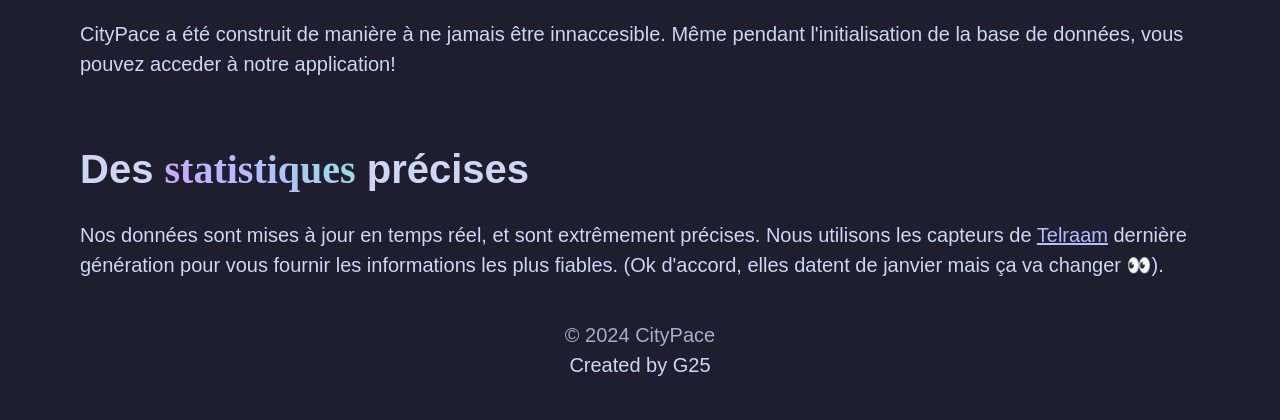
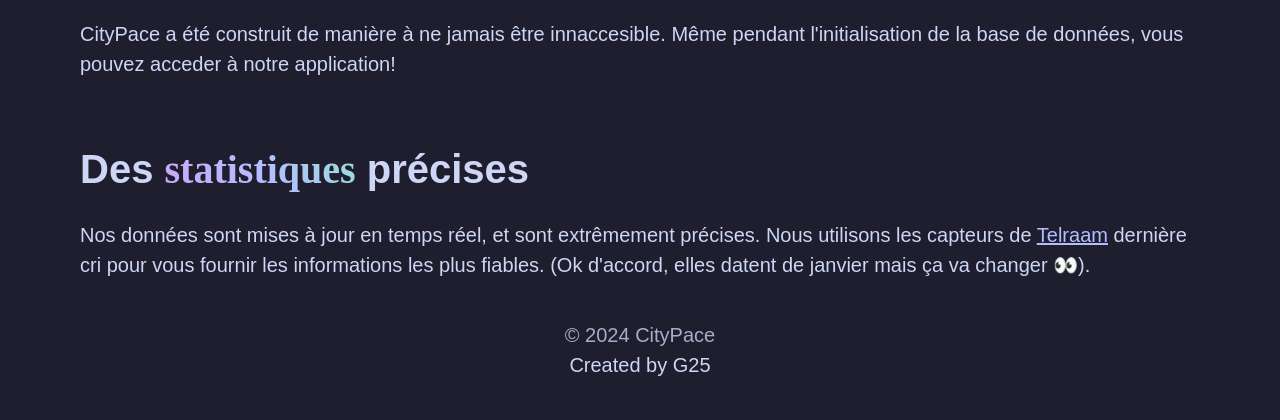
Before and after one commit to orlettienzo/CityPace, a Flask app: page / in a window 1280 px wide. Shown: the part 1000-1420 px from the top of the page. Run offline with Flask 3, Linux system fonts and the light colour scheme; data that the repository does not hold is empty; some web fonts are replaced.

Commit message:
Changement de texte.

```diff
--- a/mobility/templates/db_statistics.html
+++ b/mobility/templates/db_statistics.html
@@ -87,7 +87,7 @@
         </table>
     </section>
     <section>
-        <h2>Ratio de cyclistes les jours de plaine lune</h2>
+        <h2>Ratio de cyclistes les jours de pleine lune</h2>
         <p>
             Le ratio de cyclistes les jours de pleine lune est de {{ bike_ratio_on_full_moon_days }}%.
         </p>
--- a/mobility/templates/index.html
+++ b/mobility/templates/index.html
@@ -81,7 +81,7 @@
 <section>
     <h2>Des <span class="special2">statistiques</span> précises</h2>
     <p>
-        Nos données sont mises à jour en temps réel, et sont extrêmement précises. Nous utilisons les capteurs de <a href="https://telraam.net/fr/what-is-telraam">Telraam</a> dernière génération pour vous fournir les informations les plus fiables. (Ok d'accord, elles datent de janvier mais ça va changer 👀).
+        Nos données sont mises à jour en temps réel, et sont extrêmement précises. Nous utilisons les capteurs de <a href="https://telraam.net/fr/what-is-telraam">Telraam</a> dernière cri pour vous fournir les informations les plus fiables. (Ok d'accord, elles datent de janvier mais ça va changer 👀).
 
     </p>
 </section>
```
